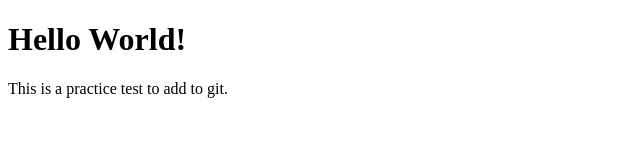
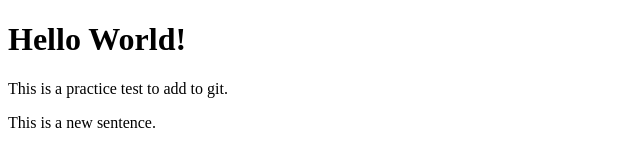
Before and after one commit to DominiqueBoyer/Practice, a plain HTML site: page index.html in a window 1280 px wide. Shown: the whole page, without its empty margins (0-640 px from the left). Drawn offline with Linux system fonts and the light colour scheme.

Commit message:
new sentence

```diff
--- a/index.html
+++ b/index.html
@@ -2,4 +2,5 @@
 <body>
   <h1>Hello World!</h1>
   <p>This is a practice test to add to git.</p>
+  <p> This is a new sentence.</p>
 </body>
```
